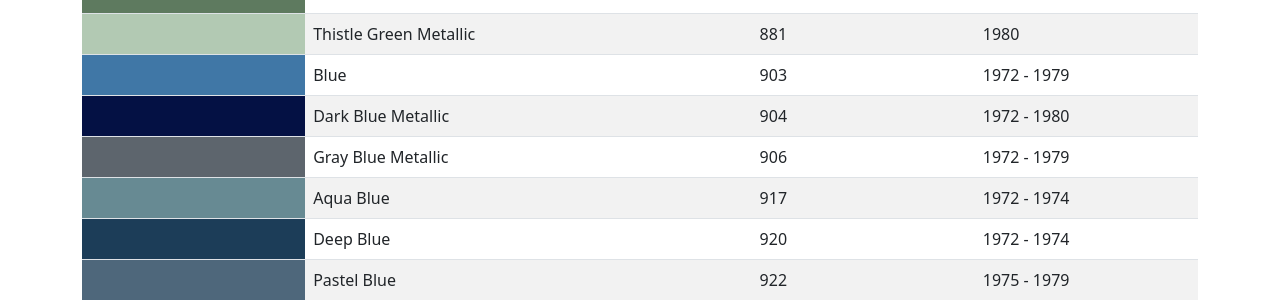
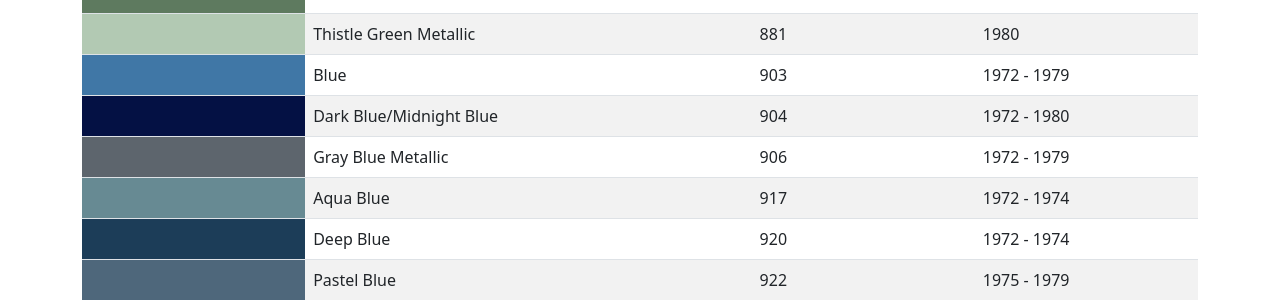
Before and after one commit to W116org/w116org.github.io, a Jekyll site: the page built from tech/colors.html, in a window 1280 px wide and 900 px high, scrolled down 3402 px. Shown: the part 190-490 px from the top of the window. Built offline with Jekyll 4.4.1, drawn with Linux system fonts in a browser that asks for light colours.

Commit message:
Update colors.html

```diff
--- a/tech/colors.html
+++ b/tech/colors.html
@@ -455,7 +455,7 @@ Exterior paint color codes used by Mercedes-Benz.
 </tr>
 <tr> <!-- confirmed -->
 <td style="background-color:#041248; color:#041248;"> </td>
-<td class="data">Dark Blue Metallic</td>
+<td class="data">Dark Blue/Midnight Blue</td>
 <td class="data">904</td>
 <td class="data">1972 - 1980</td>
 </tr>
```
